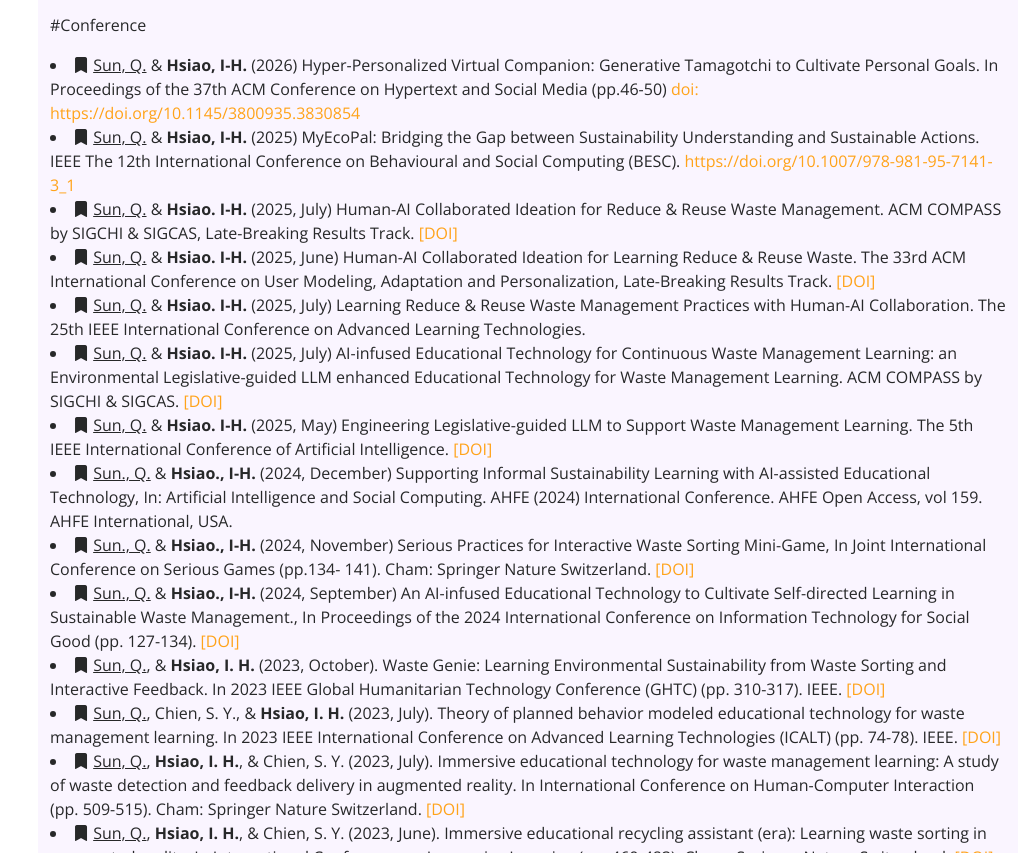
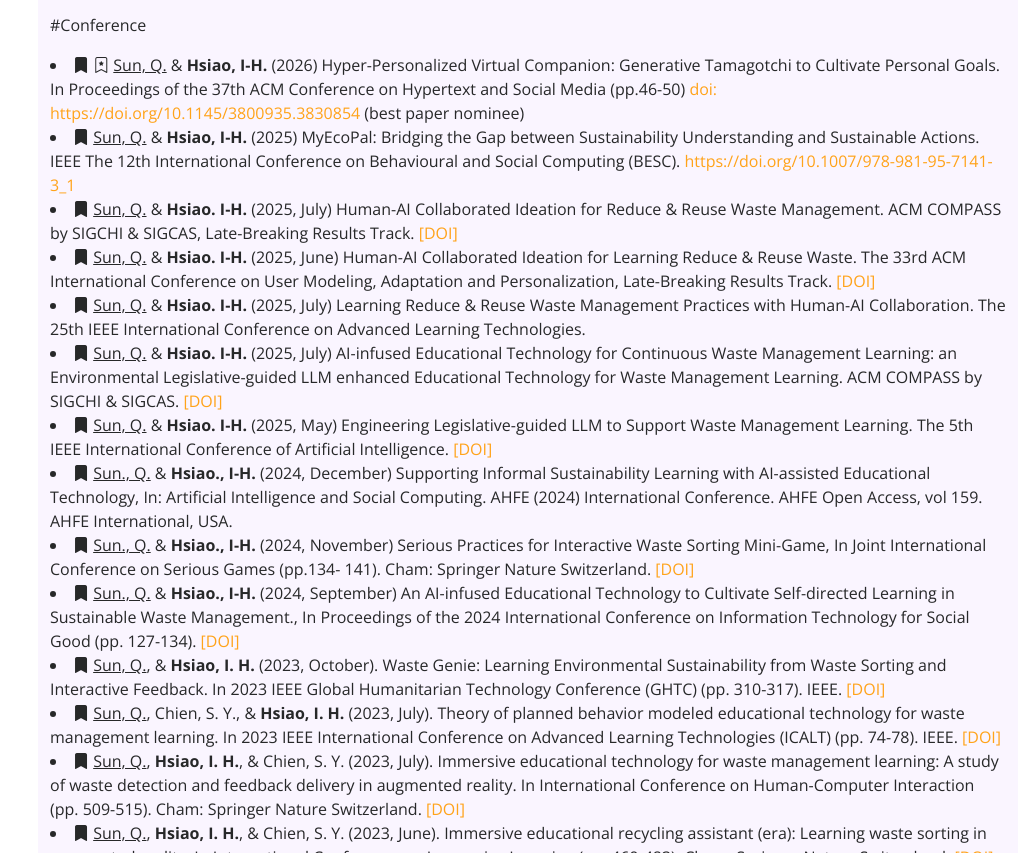
Before and after one commit to ShaHsiao/mysite, a plain HTML site: page index.html in a window 1280 px wide. Shown: the part 4407-5260 px from the top of the page, without its empty margins (262-1280 px from the left). Drawn offline with nearby package versions, Linux system fonts and the light colour scheme.

Commit message:
Add best paper nominee note to conference paper
Added a best paper nominee note for the conference paper.

```diff
--- a/index.html
+++ b/index.html
@@ -336,8 +336,9 @@
           <!--  Conference papers -->
           <p><br></p>
           <p>#Conference</p>
-            <li><i class="bi bi-bookmark-fill" aria-hidden="true"></i>
+            <li><i class="bi bi-bookmark-fill" aria-hidden="true"></i> <i class="bi bi-bookmark-star" aria-hidden="true"> </i>
                 <u>Sun, Q.</u> & <b>Hsiao, I-H.</b> (2026) Hyper-Personalized Virtual Companion: Generative Tamagotchi to Cultivate Personal Goals. In Proceedings of the 37th ACM Conference on Hypertext and Social Media (pp.46-50) <a href="https://doi.org/10.1145/3800935.3830854" target="_blank">doi: https://doi.org/10.1145/3800935.3830854</a>
+                (best paper nominee)
             </li>
             <li><i class="bi bi-bookmark-fill" aria-hidden="true"></i>
                 <u>Sun, Q.</u> & <b>Hsiao, I-H.</b> (2025) MyEcoPal: Bridging the Gap between Sustainability Understanding and Sustainable Actions. IEEE The 12th International Conference on Behavioural and Social Computing (BESC). <a href="https://doi.org/10.1007/978-981-95-7141-3_1" target="_blank">https://doi.org/10.1007/978-981-95-7141-3_1</a>
```
